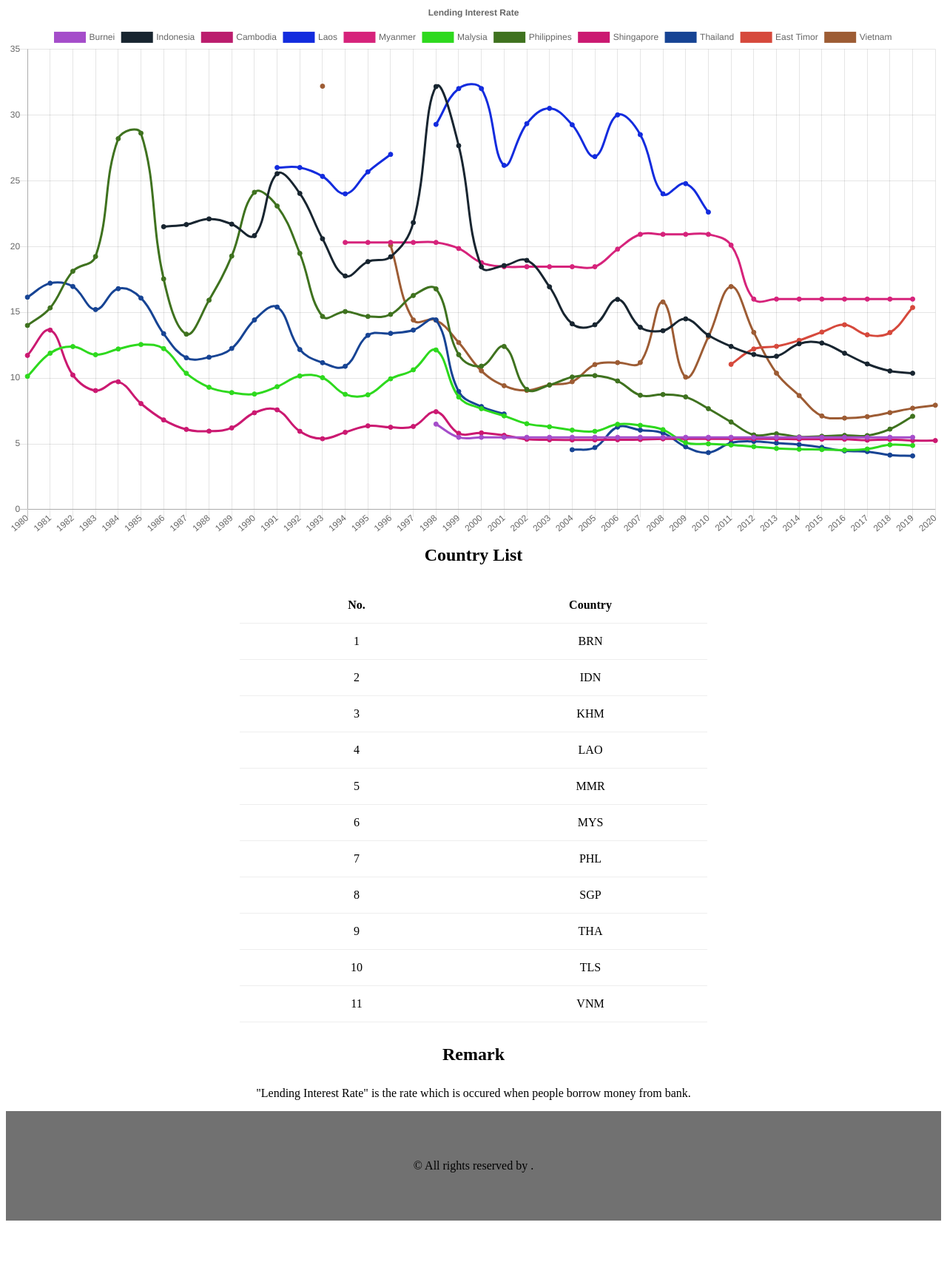
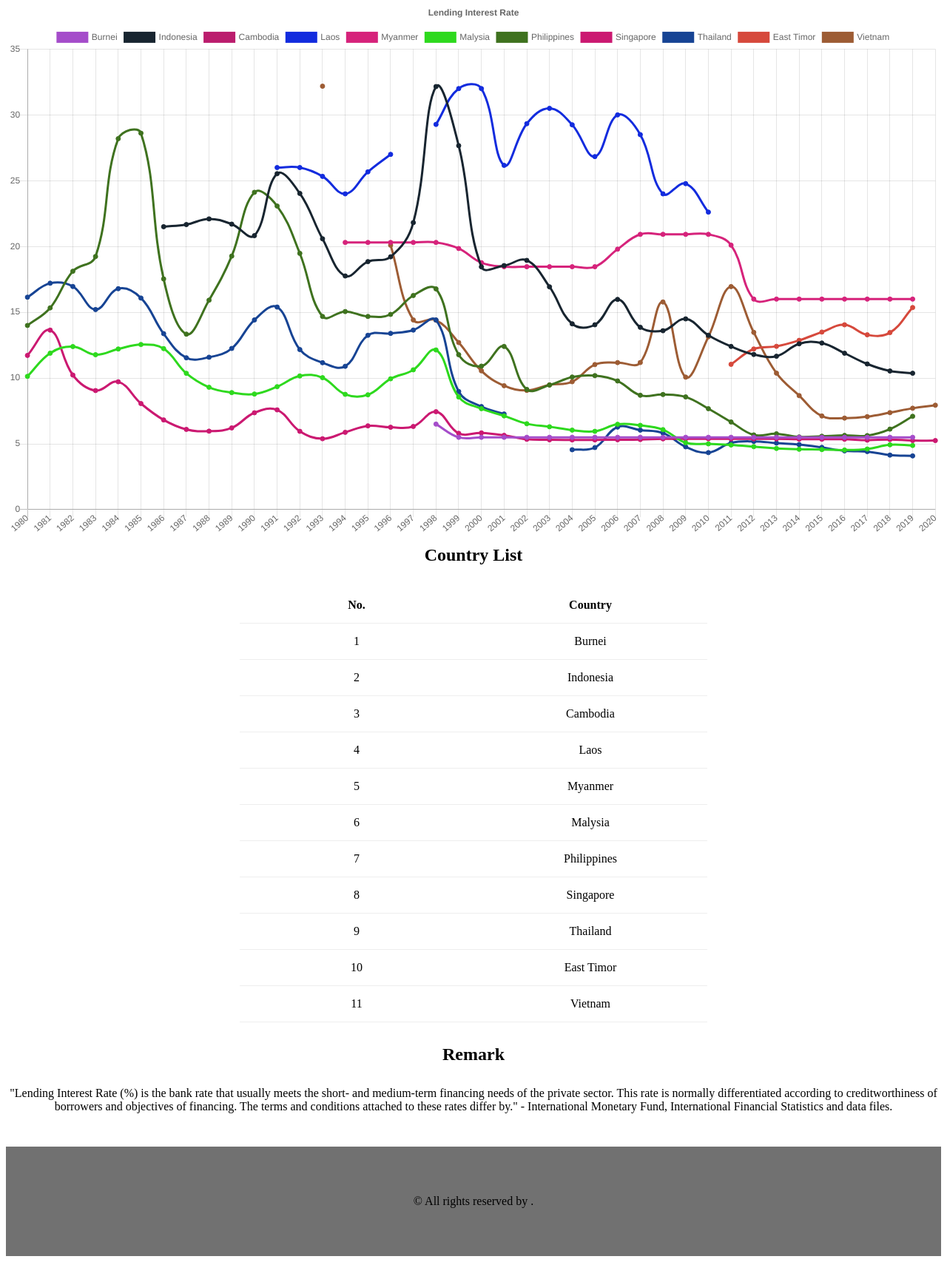
Before and after one commit to S8s8Max/api_practice, a Django app: page / in a window 1280 px wide. Shown: the part 170-1876 px from the top of the page at 74% size. Before the commit the page ends 1820 px from the top, so only its background shows below. Run offline with Django 3.2, Linux system fonts and the light colour scheme; data comes from the database, SQL or seed files in the repository.

Commit message:
changed shown name of country

```diff
--- a/demo/views.py
+++ b/demo/views.py
@@ -84,7 +84,7 @@ def index(request):
                 "color": colorPicker(),
             },
             "SGP": {
-                "country": "Shingapore",
+                "country": "Singapore",
                 "interest_rate": SGP_interest_rate,
                 "color": colorPicker(),
             },
--- a/templates/demo/index.html
+++ b/templates/demo/index.html
@@ -11,17 +11,18 @@
             <th>No.</th>
             <th>Country</th>
         </tr>
-        {% for item in data %}
+        {% for item in data.values %}
         <tr>
             <td>{{ forloop.counter }}</td>
-            <td>{{ item }}</td>
+            <td>{{ item.country }}</td>
         </tr>
         {% endfor %}
     </table>
 </div>
 
 <h2>Remark</h2>
-<p>"Lending Interest Rate" is the rate which is occured when people borrow money from bank.</p>
+<p>"Lending Interest Rate (%) is the bank rate that usually meets the short- and medium-term financing needs of the private sector. This rate is normally differentiated according to creditworthiness of borrowers and objectives of financing. The terms and conditions attached to these rates differ by." - International Monetary Fund, International Financial Statistics and data files.</p>
+<p></p>
 
 
 
```
